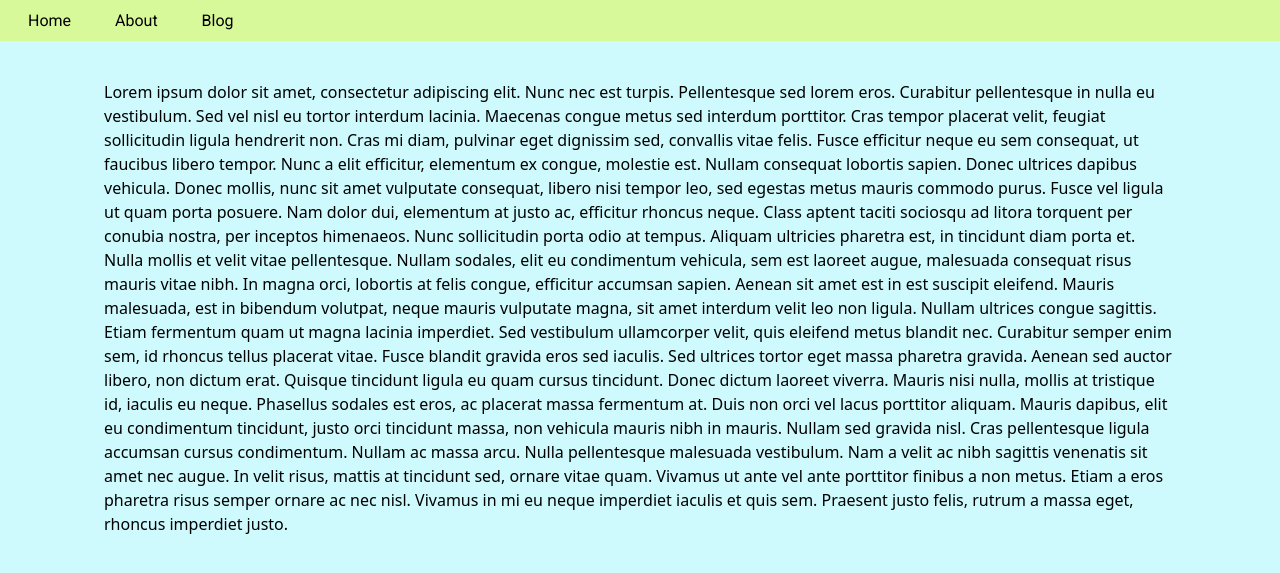
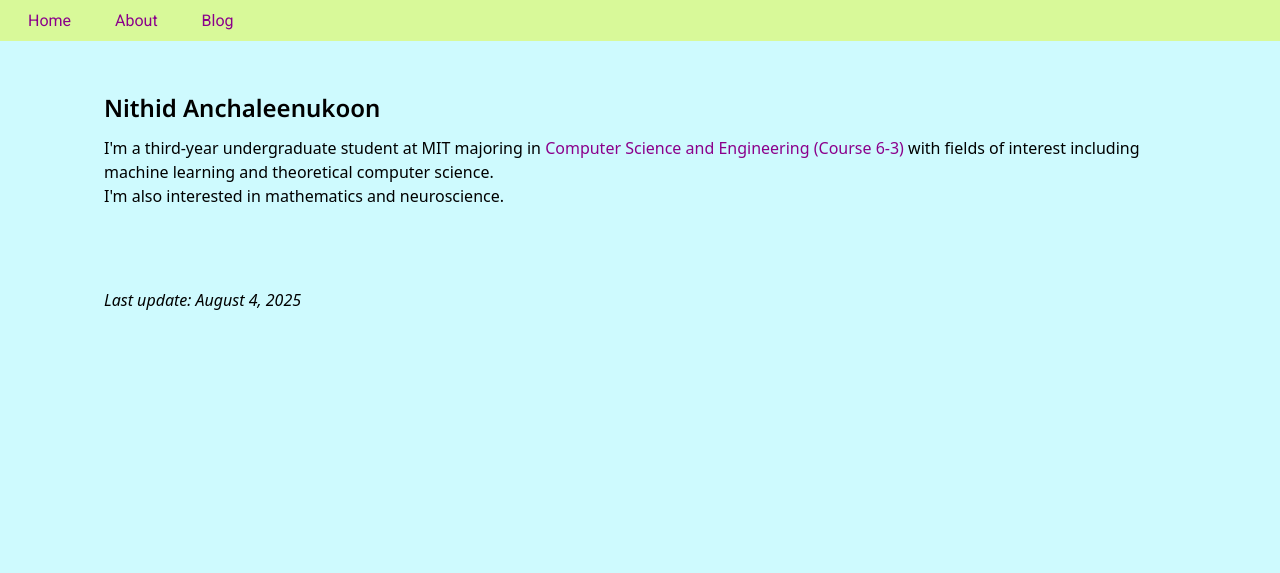
Before and after one commit to psi241/psi241.github.io, a Jekyll site: the page built from index.html, in a window 1280 px wide. Shown: the top 573 px of the page. Built offline with Jekyll 4.4.1, drawn with Linux system fonts in a browser that asks for light colours.

Commit message:
Update home page

```diff
--- a/_includes/home.html
+++ b/_includes/home.html
@@ -1,10 +1,12 @@
+<div>
+<h1 class = "text-2xl noto-sans-header mt-3 mb-3">
+    Nithid Anchaleenukoon
+</h1>
 
-Lorem ipsum dolor sit amet, consectetur adipiscing elit. Nunc nec est turpis. Pellentesque sed lorem eros. Curabitur pellentesque in nulla eu vestibulum. Sed vel nisl eu tortor interdum lacinia. Maecenas congue metus sed interdum porttitor. Cras tempor placerat velit, feugiat sollicitudin ligula hendrerit non. Cras mi diam, pulvinar eget dignissim sed, convallis vitae felis. Fusce efficitur neque eu sem consequat, ut faucibus libero tempor. Nunc a elit efficitur, elementum ex congue, molestie est. Nullam consequat lobortis sapien. Donec ultrices dapibus vehicula.
+I'm a third-year undergraduate student at MIT majoring in <a href = "https://www.eecs.mit.edu/academics/undergraduate-programs/curriculum/" target="_blank">Computer Science and Engineering (Course 6-3)</a> with fields of interest including machine learning and theoretical computer science. </br>
+I'm also interested in mathematics and neuroscience.
 
-Donec mollis, nunc sit amet vulputate consequat, libero nisi tempor leo, sed egestas metus mauris commodo purus. Fusce vel ligula ut quam porta posuere. Nam dolor dui, elementum at justo ac, efficitur rhoncus neque. Class aptent taciti sociosqu ad litora torquent per conubia nostra, per inceptos himenaeos. Nunc sollicitudin porta odio at tempus. Aliquam ultricies pharetra est, in tincidunt diam porta et. Nulla mollis et velit vitae pellentesque. Nullam sodales, elit eu condimentum vehicula, sem est laoreet augue, malesuada consequat risus mauris vitae nibh. In magna orci, lobortis at felis congue, efficitur accumsan sapien. Aenean sit amet est in est suscipit eleifend.
-
-Mauris malesuada, est in bibendum volutpat, neque mauris vulputate magna, sit amet interdum velit leo non ligula. Nullam ultrices congue sagittis. Etiam fermentum quam ut magna lacinia imperdiet. Sed vestibulum ullamcorper velit, quis eleifend metus blandit nec. Curabitur semper enim sem, id rhoncus tellus placerat vitae. Fusce blandit gravida eros sed iaculis. Sed ultrices tortor eget massa pharetra gravida. Aenean sed auctor libero, non dictum erat.
-
-Quisque tincidunt ligula eu quam cursus tincidunt. Donec dictum laoreet viverra. Mauris nisi nulla, mollis at tristique id, iaculis eu neque. Phasellus sodales est eros, ac placerat massa fermentum at. Duis non orci vel lacus porttitor aliquam. Mauris dapibus, elit eu condimentum tincidunt, justo orci tincidunt massa, non vehicula mauris nibh in mauris. Nullam sed gravida nisl. Cras pellentesque ligula accumsan cursus condimentum.
-
-Nullam ac massa arcu. Nulla pellentesque malesuada vestibulum. Nam a velit ac nibh sagittis venenatis sit amet nec augue. In velit risus, mattis at tincidunt sed, ornare vitae quam. Vivamus ut ante vel ante porttitor finibus a non metus. Etiam a eros pharetra risus semper ornare ac nec nisl. Vivamus in mi eu neque imperdiet iaculis et quis sem. Praesent justo felis, rutrum a massa eget, rhoncus imperdiet justo.
+<p class = "mt-20">
+<i>Last update: August 4, 2025</i>
+</p>
+</div>
--- a/assets/css/index.css
+++ b/assets/css/index.css
@@ -36,6 +36,18 @@
     "wdth" 100;
 }
 
+a {
+  color: darkmagenta;
+}
+
+a:hover {
+  color: MediumPurple;
+}
+
+a:visited {
+  color: indigo;
+}
+
 .main-content {
     color: blue;
 }
```
